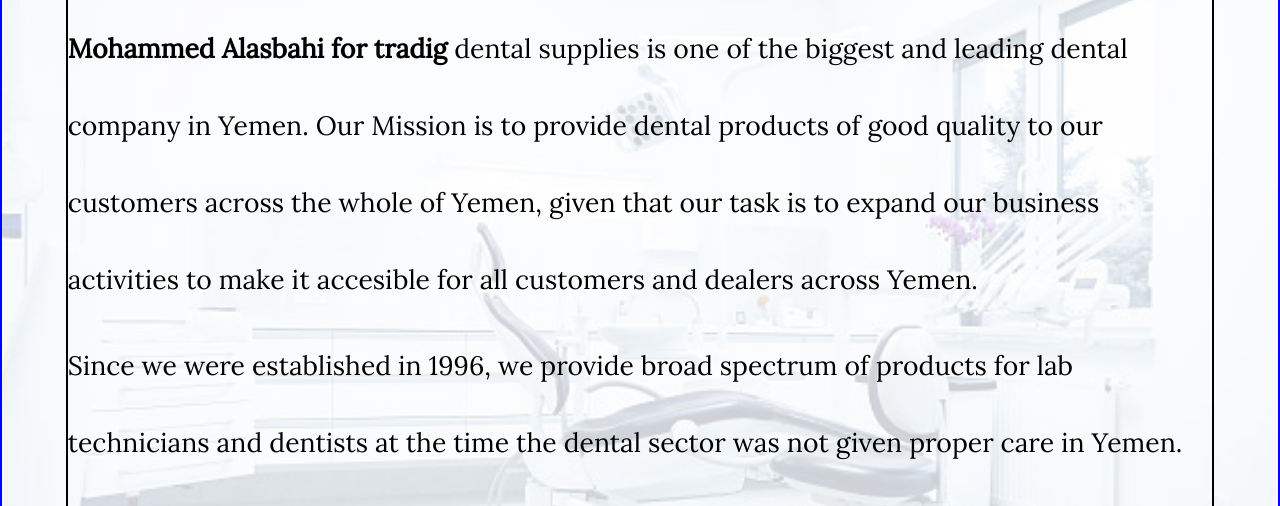
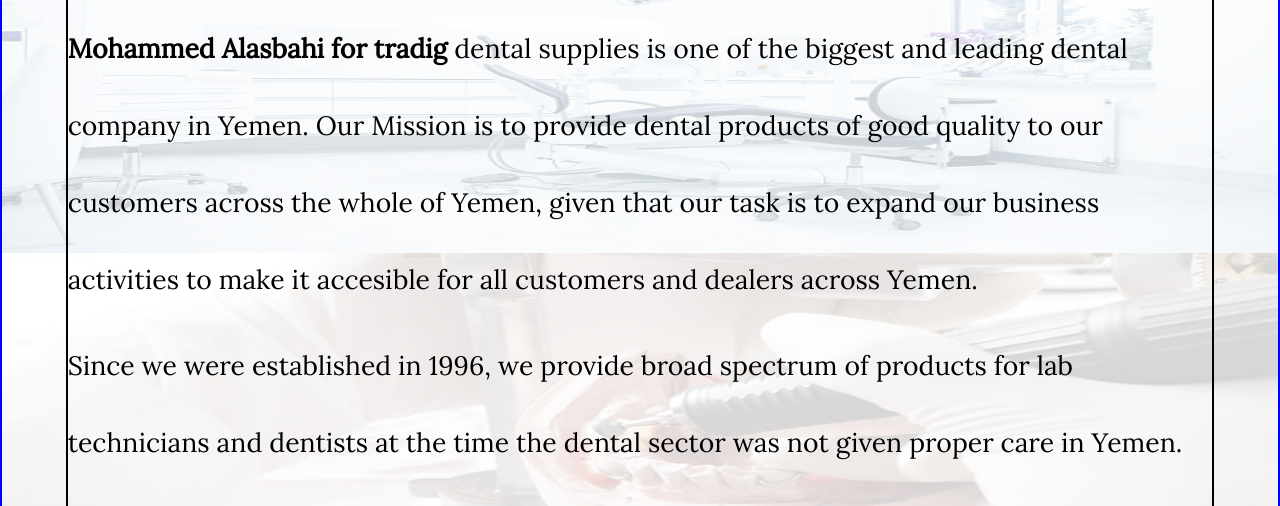
Before and after one commit to ammaralasy/madentalsupplies, a plain HTML site: page index.html in a window 1280 px wide. Shown: the part 97-603 px from the top of the page. Drawn offline with Linux system fonts and the light colour scheme; a script that the page names is missing.

Commit message:
Add files via upload

```diff
--- a/style.css
+++ b/style.css
@@ -120,9 +120,10 @@
   justify-content: center;
   align-self: center;
   border: 2px solid blue;
-  background-image: url(assets/dent-office.png);
+  background-image: url(assets/dent-office.png) , url(assets/dent-lab.png);
+  background-position: center top, center bottom;
   background-repeat: no-repeat;
-  background-size: cover;
+  background-size: 100% 50%, 100% 50%;
 }
 .about {
   width: 90%;
```
